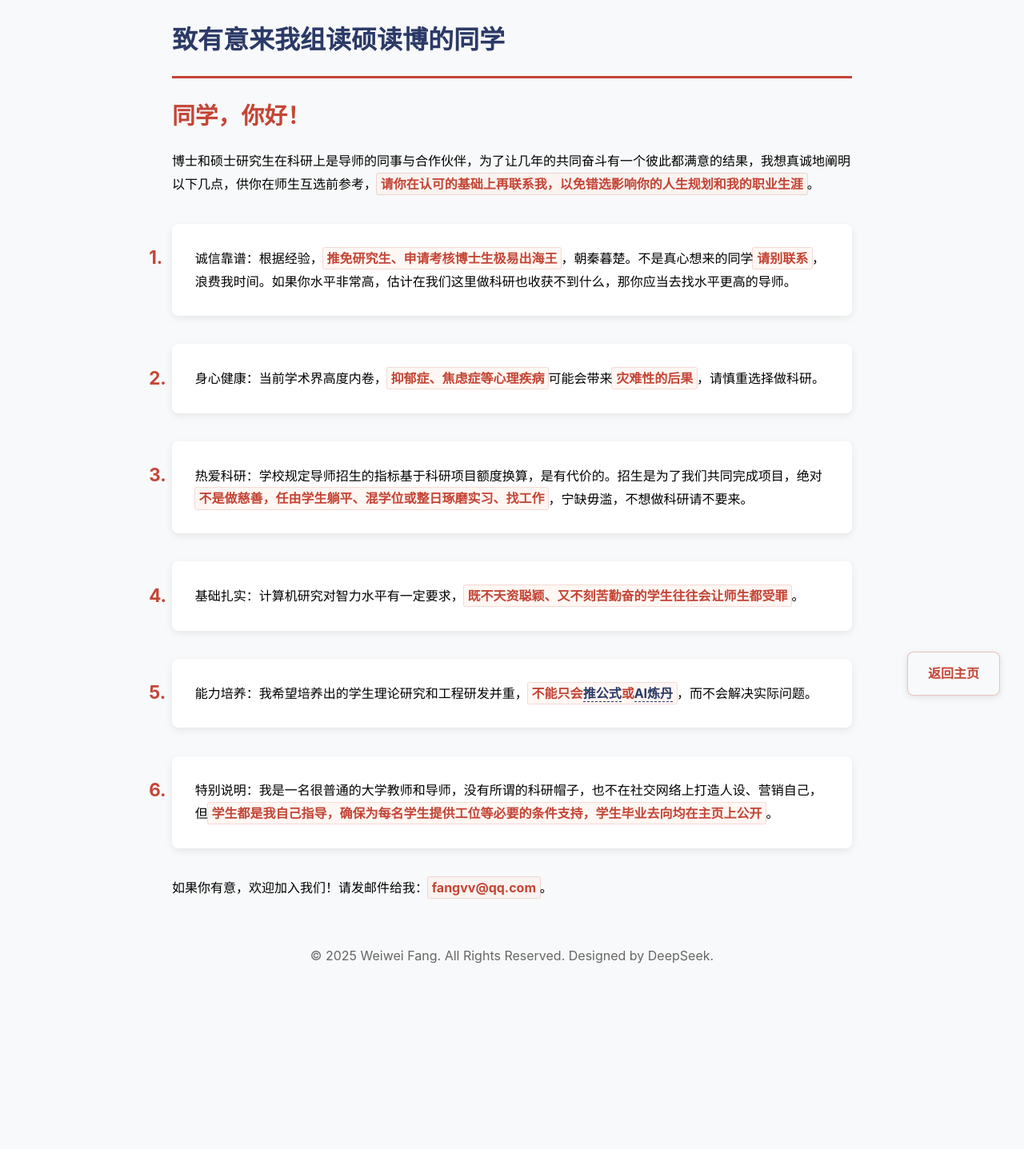
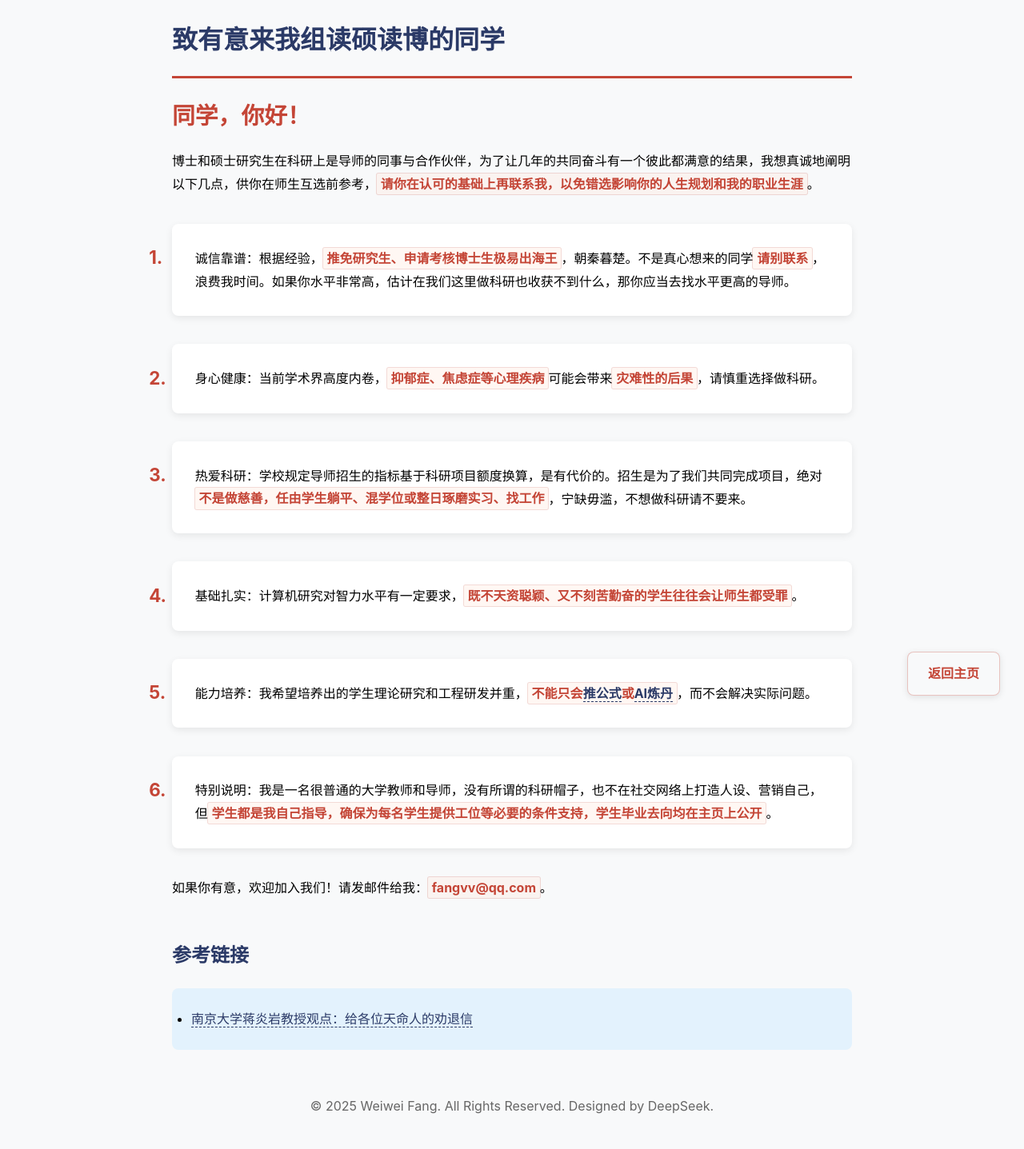
Before and after one commit to fangvv/Homepage, a Jekyll site: the page faq2.html, which Jekyll copies as it is, in a window 1280 px wide. Shown: the whole page at 80% size. Built offline with Jekyll 4.4.1, drawn with Linux system fonts in a browser that asks for light colours; comment, search, counter and statistics services are not loaded; before the commit the page ends 1250 px from its top, so only the background shows below that.

Commit message:
update faq2

```diff
--- a/faq2.html
+++ b/faq2.html
@@ -133,6 +133,11 @@
 如果你有意，欢迎加入我们！请发邮件给我：<strong>fangvv@qq.com</strong>。
 </p>
 
+    <h2 style="color:var(--primary);margin-top:3rem">参考链接</h2>
+    <ul style="background:#E3F2FD;padding:1.5rem;border-radius:8px">
+        <li><a href="https://jyywiki.cn/Letter.md" target="_blank">南京大学蒋炎岩教授观点：给各位天命人的劝退信</a></li>
+    </ul>
+
     <footer style="text-align:center; padding:1.5rem; color:#666; margin-top:2rem">
     © 2025 Weiwei Fang. All Rights Reserved. Designed by DeepSeek.<br>
     <a href="https://faculty.bjtu.edu.cn/8530"
```
